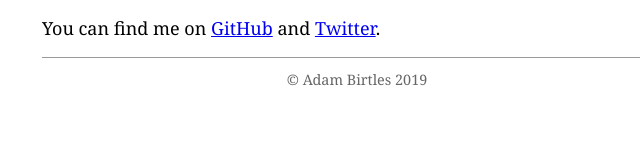
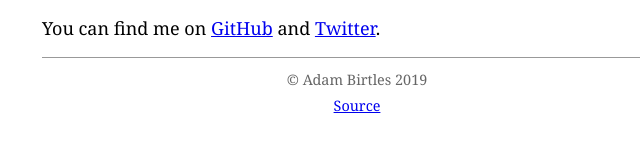
Before and after one commit to adambirtles/adambirtles.com, a Jekyll site: the page built from index.md, in a window 1280 px wide. Shown: the part 217-369 px from the top of the page, without its empty margins (283-923 px from the left). Built offline with Jekyll 4.4.1, drawn with Linux system fonts in a browser that asks for light colours; our own code applies the rules of GitHub Pages for plain Markdown files.

Commit message:
Add link to GitHub repo at bottom of page

```diff
--- a/_layouts/default.html
+++ b/_layouts/default.html
@@ -14,6 +14,7 @@
   {{ content }}
   <footer id="site-footer">
     <p>&copy; Adam Birtles 2019</p>
+    <p><a href="https://github.com/nerdopoly/adambirtles.com">Source</a></p>
   </footer>
 </body>
 </html>
--- a/style.sass
+++ b/style.sass
@@ -22,8 +22,10 @@ p, ul
 
 #site-footer
   border-top: 1px solid #999
+  font-size: 80%
+  padding: 0.6em 0
 
   p
-    font-size: 80%
     text-align: center
     color: #666
+    margin: 0.15em 0
```
